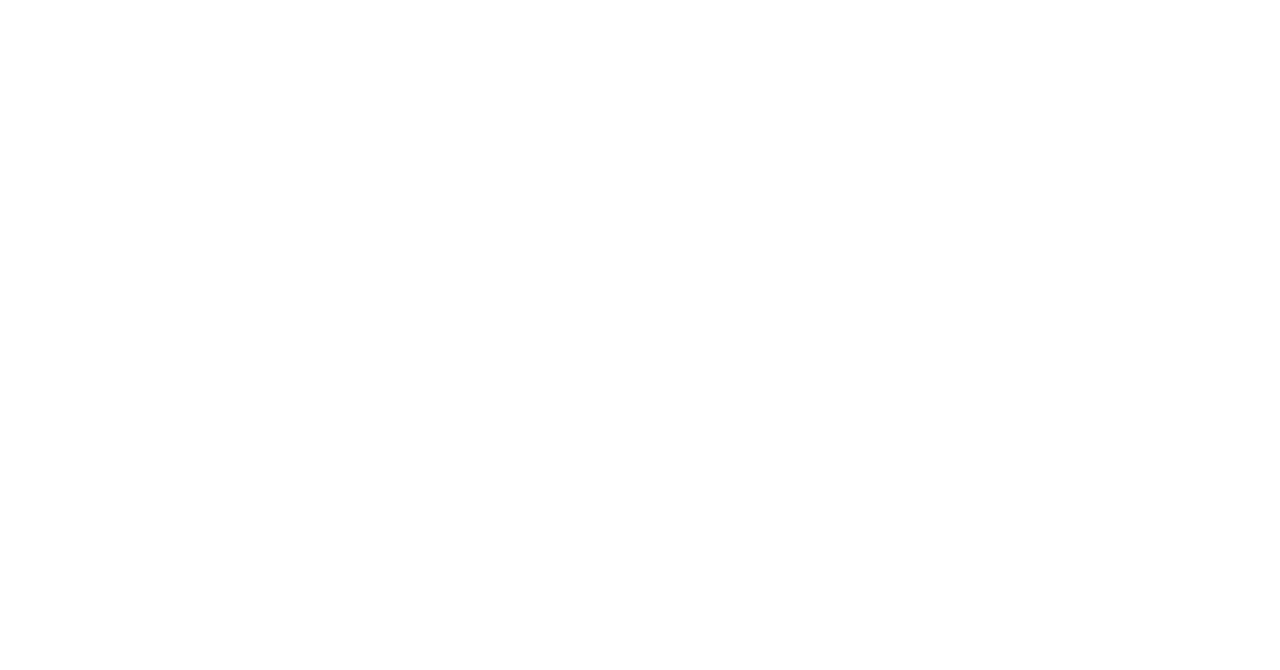
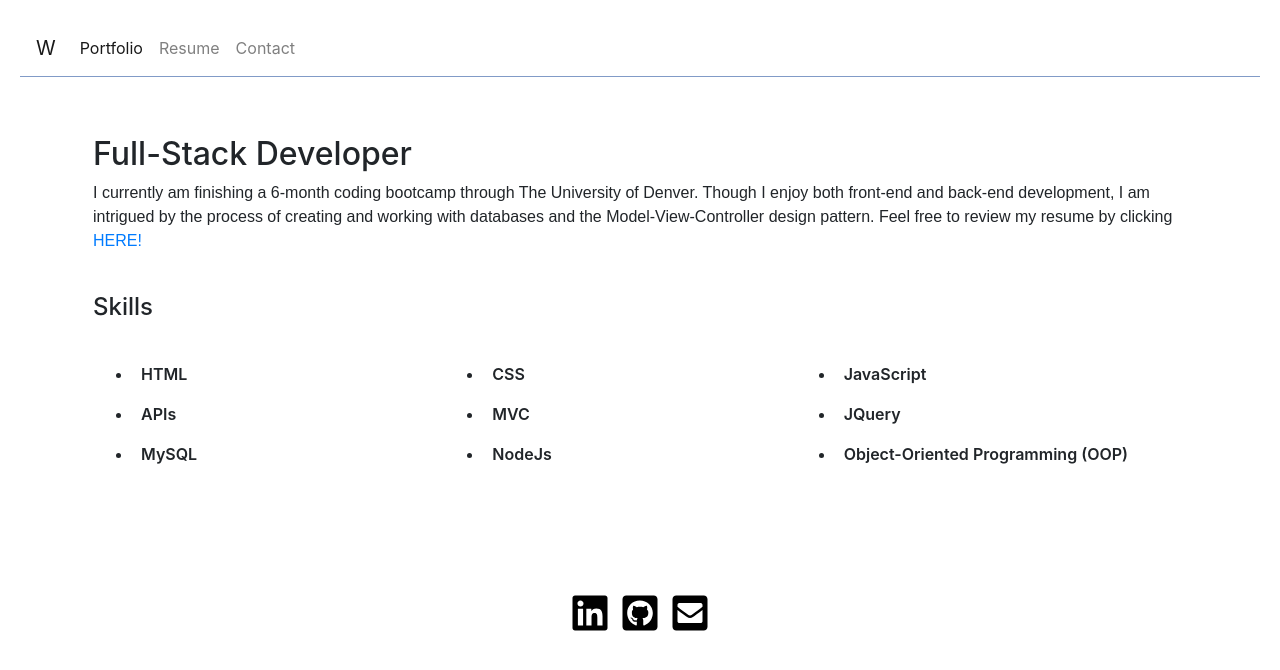
Before and after one commit to wylie-u/React-Portfolio, a React (Create React App) app: page /Resume in a window 1280 px wide. Shown: the top 670 px of the page. Built offline with nearby package versions, Linux system fonts and the light colour scheme.

Commit message:
fixed router and added resume page

```diff
--- a/src/App.js
+++ b/src/App.js
@@ -4,6 +4,7 @@
 import About from "./Pages/About";
 import Contact from "./Pages/Contact";
 import Portfolio from "./Pages/Portfolio"
+import Resume from "./Pages/Resume";
 
 
 
@@ -20,6 +21,9 @@
           <Route path="/Portfolio">
             <Portfolio />
           </Route>
+          <Route path="/Resume">
+            <Resume />
+          </Route>
           <Route path="/Contact">
             <Contact />
           </Route>
--- /dev/null
+++ b/src/Pages/Resume.js
@@ -0,0 +1,18 @@
+import React from 'react';
+import Nav from "../components/Nav";
+import Footer from "../components/Footer";
+import Resume from '../components/Resume';
+
+function ResumeInfo () {
+
+    return (
+
+        <>
+        <Nav/>
+        <Resume/>
+        <Footer/>
+        </>
+    )
+}
+
+export default ResumeInfo;
--- /dev/null
+++ b/src/components/Resume/index.js
@@ -0,0 +1,43 @@
+import React from 'react';
+import "./style.css";
+
+
+function Resume (){
+
+    return (
+
+        <div class="container">
+
+        <section class="row">
+            <section class="col-sm-12 col-lg-12 resume" id="accordionExample">
+              <article class="resume-content">
+                <h2>Full-Stack Developer</h2>
+                <p>I currently am finishing a 6-month coding bootcamp through The University of Denver. Though I enjoy both front-end and back-end development, I am intrigued by the process of creating and working with databases and the Model-View-Controller design pattern. Feel free to review my resume by clicking <a href="images/Full-Stack Resume copy.pdf">HERE!</a> </p>
+              </article>
+            </section>
+        </section>
+        <section class="row">
+            <section class="col-sm-12 col-lg-12">
+            <div class="skills__container">
+                <h4>Skills</h4>
+                <ul class="main__skills">
+                    <li class="about__skill">HTML</li>
+                    <li class="about__skill">CSS</li>
+                    <li class="about__skill">JavaScript</li>
+                    <li class="about__skill">APIs</li>
+                    <li class="about__skill">MVC</li>
+                    <li class="about__skill">JQuery</li>
+                    <li class="about__skill">MySQL</li>
+                    <li class="about__skill">NodeJs</li>
+                    <li class="about__skill">Object-Oriented Programming (OOP)</li>
+                </ul>
+            </div>
+        </section>
+        </section>
+
+    </div>
+    )
+
+}
+
+export default Resume;
--- /dev/null
+++ b/src/components/Resume/style.css
@@ -0,0 +1,16 @@
+
+.main__skills {
+	grid-area: skills;
+	display: grid;
+	grid-template-columns: repeat(3, 1fr);
+	margin-top: 2rem;
+}
+
+.about__skill {
+	padding: 8px;
+	font-weight: 600;
+}
+
+.main-content {
+    margin-top: 15%;
+}
```
